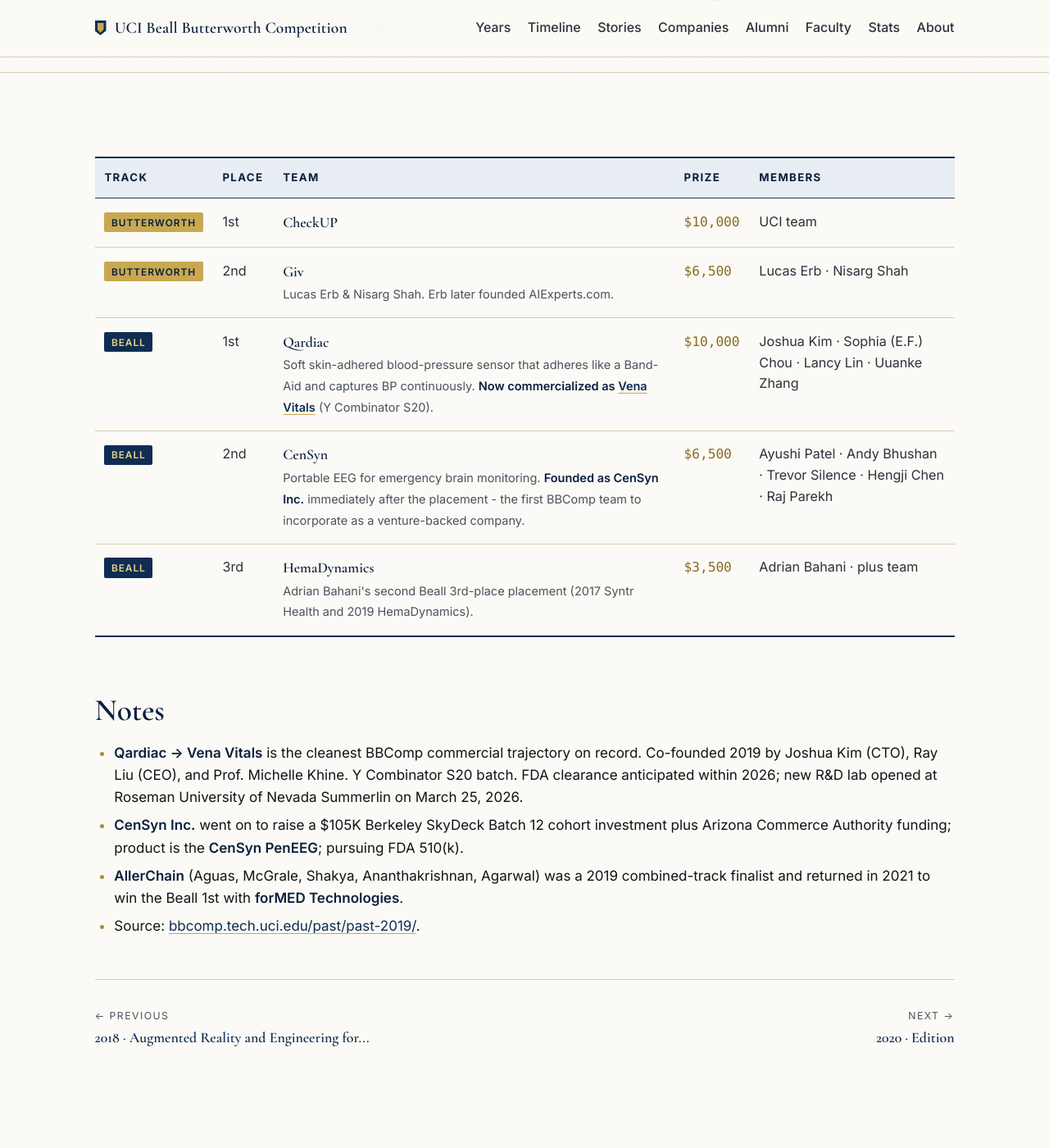
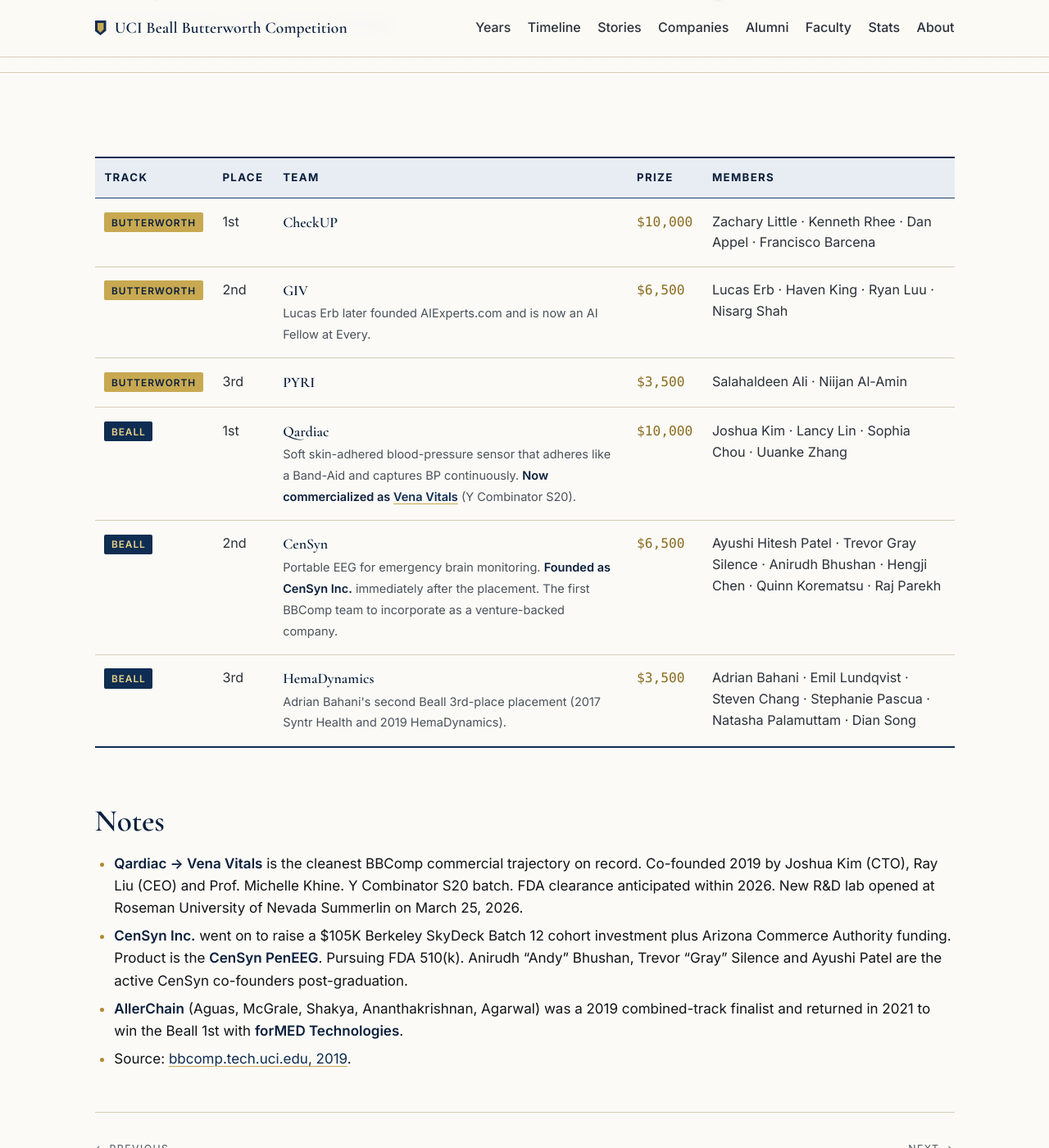
Before and after one commit to BeallButterworthUCI/beallbutterworthuci.github.io, a Jekyll site: the page built from _years/2019.md, in a window 1280 px wide and 1400 px high, scrolled down 236 px. Shown: the whole window at 82% size. Built offline with Jekyll 4.4.1, drawn with Linux system fonts in a browser that asks for light colours.

Commit message:
Backfill rosters and missing placements for 2018, 2019, 2021, 2022, fix 2026 calendar

```diff
--- a/_years/2019.md
+++ b/_years/2019.md
@@ -5,7 +5,7 @@
 short_label: View results
 edition_label: "15th Butterworth · 6th Beall"
 theme: Mobile Health Data and Wearable Cardiology
-description: 2019 UCI Beall Butterworth Competition results - CheckUP (Butterworth 1st), Qardiac (Beall 1st - the technology that became Vena Vitals).
+description: 2019 UCI Beall Butterworth Competition results. CheckUP (Butterworth 1st), Qardiac (Beall 1st, the technology that became Vena Vitals).
 ---
 
 <table class="awards-table">
@@ -18,42 +18,49 @@
       <td data-label="Place">1st</td>
       <td data-label="Team"><span class="team-name">CheckUP</span></td>
       <td data-label="Prize" class="prize">$10,000</td>
-      <td data-label="Members">UCI team</td>
+      <td data-label="Members">Zachary Little · Kenneth Rhee · Dan Appel · Francisco Barcena</td>
     </tr>
     <tr>
       <td data-label="Track"><span class="track-pill track-pill--butterworth">Butterworth</span></td>
       <td data-label="Place">2nd</td>
-      <td data-label="Team"><span class="team-name">Giv</span><br><span style="color:var(--ink-500); font-size:0.9em;">Lucas Erb &amp; Nisarg Shah. Erb later founded AIExperts.com.</span></td>
+      <td data-label="Team"><span class="team-name">GIV</span><br><span style="color:var(--ink-500); font-size:0.9em;">Lucas Erb later founded AIExperts.com and is now an AI Fellow at Every.</span></td>
       <td data-label="Prize" class="prize">$6,500</td>
-      <td data-label="Members">Lucas Erb · Nisarg Shah</td>
+      <td data-label="Members">Lucas Erb · Haven King · Ryan Luu · Nisarg Shah</td>
+    </tr>
+    <tr>
+      <td data-label="Track"><span class="track-pill track-pill--butterworth">Butterworth</span></td>
+      <td data-label="Place">3rd</td>
+      <td data-label="Team"><span class="team-name">PYRI</span></td>
+      <td data-label="Prize" class="prize">$3,500</td>
+      <td data-label="Members">Salahaldeen Ali · Niijan Al-Amin</td>
     </tr>
     <tr>
       <td data-label="Track"><span class="track-pill track-pill--beall">Beall</span></td>
       <td data-label="Place">1st</td>
       <td data-label="Team"><span class="team-name">Qardiac</span><br><span style="color:var(--ink-500); font-size:0.9em;">Soft skin-adhered blood-pressure sensor that adheres like a Band-Aid and captures BP continuously. <strong>Now commercialized as <a href="https://www.ycombinator.com/companies/vena-vitals">Vena Vitals</a></strong> (Y Combinator S20).</span></td>
       <td data-label="Prize" class="prize">$10,000</td>
-      <td data-label="Members">Joshua Kim · Sophia (E.F.) Chou · Lancy Lin · Uuanke Zhang</td>
+      <td data-label="Members">Joshua Kim · Lancy Lin · Sophia Chou · Uuanke Zhang</td>
     </tr>
     <tr>
       <td data-label="Track"><span class="track-pill track-pill--beall">Beall</span></td>
       <td data-label="Place">2nd</td>
-      <td data-label="Team"><span class="team-name">CenSyn</span><br><span style="color:var(--ink-500); font-size:0.9em;">Portable EEG for emergency brain monitoring. <strong>Founded as CenSyn Inc.</strong> immediately after the placement - the first BBComp team to incorporate as a venture-backed company.</span></td>
+      <td data-label="Team"><span class="team-name">CenSyn</span><br><span style="color:var(--ink-500); font-size:0.9em;">Portable EEG for emergency brain monitoring. <strong>Founded as CenSyn Inc.</strong> immediately after the placement. The first BBComp team to incorporate as a venture-backed company.</span></td>
       <td data-label="Prize" class="prize">$6,500</td>
-      <td data-label="Members">Ayushi Patel · Andy Bhushan · Trevor Silence · Hengji Chen · Raj Parekh</td>
+      <td data-label="Members">Ayushi Hitesh Patel · Trevor Gray Silence · Anirudh Bhushan · Hengji Chen · Quinn Korematsu · Raj Parekh</td>
     </tr>
     <tr>
       <td data-label="Track"><span class="track-pill track-pill--beall">Beall</span></td>
       <td data-label="Place">3rd</td>
       <td data-label="Team"><span class="team-name">HemaDynamics</span><br><span style="color:var(--ink-500); font-size:0.9em;">Adrian Bahani's second Beall 3rd-place placement (2017 Syntr Health and 2019 HemaDynamics).</span></td>
       <td data-label="Prize" class="prize">$3,500</td>
-      <td data-label="Members">Adrian Bahani · plus team</td>
+      <td data-label="Members">Adrian Bahani · Emil Lundqvist · Steven Chang · Stephanie Pascua · Natasha Palamuttam · Dian Song</td>
     </tr>
   </tbody>
 </table>
 
 ## Notes
 
-- **Qardiac &rarr; Vena Vitals** is the cleanest BBComp commercial trajectory on record. Co-founded 2019 by Joshua Kim (CTO), Ray Liu (CEO), and Prof. Michelle Khine. Y Combinator S20 batch. FDA clearance anticipated within 2026; new R&D lab opened at Roseman University of Nevada Summerlin on March 25, 2026.
-- **CenSyn Inc.** went on to raise a $105K Berkeley SkyDeck Batch 12 cohort investment plus Arizona Commerce Authority funding; product is the **CenSyn PenEEG**; pursuing FDA 510(k).
+- **Qardiac &rarr; Vena Vitals** is the cleanest BBComp commercial trajectory on record. Co-founded 2019 by Joshua Kim (CTO), Ray Liu (CEO) and Prof. Michelle Khine. Y Combinator S20 batch. FDA clearance anticipated within 2026. New R&amp;D lab opened at Roseman University of Nevada Summerlin on March 25, 2026.
+- **CenSyn Inc.** went on to raise a $105K Berkeley SkyDeck Batch 12 cohort investment plus Arizona Commerce Authority funding. Product is the **CenSyn PenEEG**. Pursuing FDA 510(k). Anirudh "Andy" Bhushan, Trevor "Gray" Silence and Ayushi Patel are the active CenSyn co-founders post-graduation.
 - **AllerChain** (Aguas, McGrale, Shakya, Ananthakrishnan, Agarwal) was a 2019 combined-track finalist and returned in 2021 to win the Beall 1st with **forMED Technologies**.
-- Source: <a href="https://bbcomp.tech.uci.edu/past/past-2019/">bbcomp.tech.uci.edu/past/past-2019/</a>.
+- Source: <a href="https://bbcomp.tech.uci.edu/past/2019-participants-and-results/">bbcomp.tech.uci.edu, 2019</a>.
```
Also changed, not shown: _years/2018.md (+18 -11 lines), _years/2021.md (+14 -14 lines), _years/2022.md (+14 -14 lines), _years/2026.md (+5 -3 lines).
